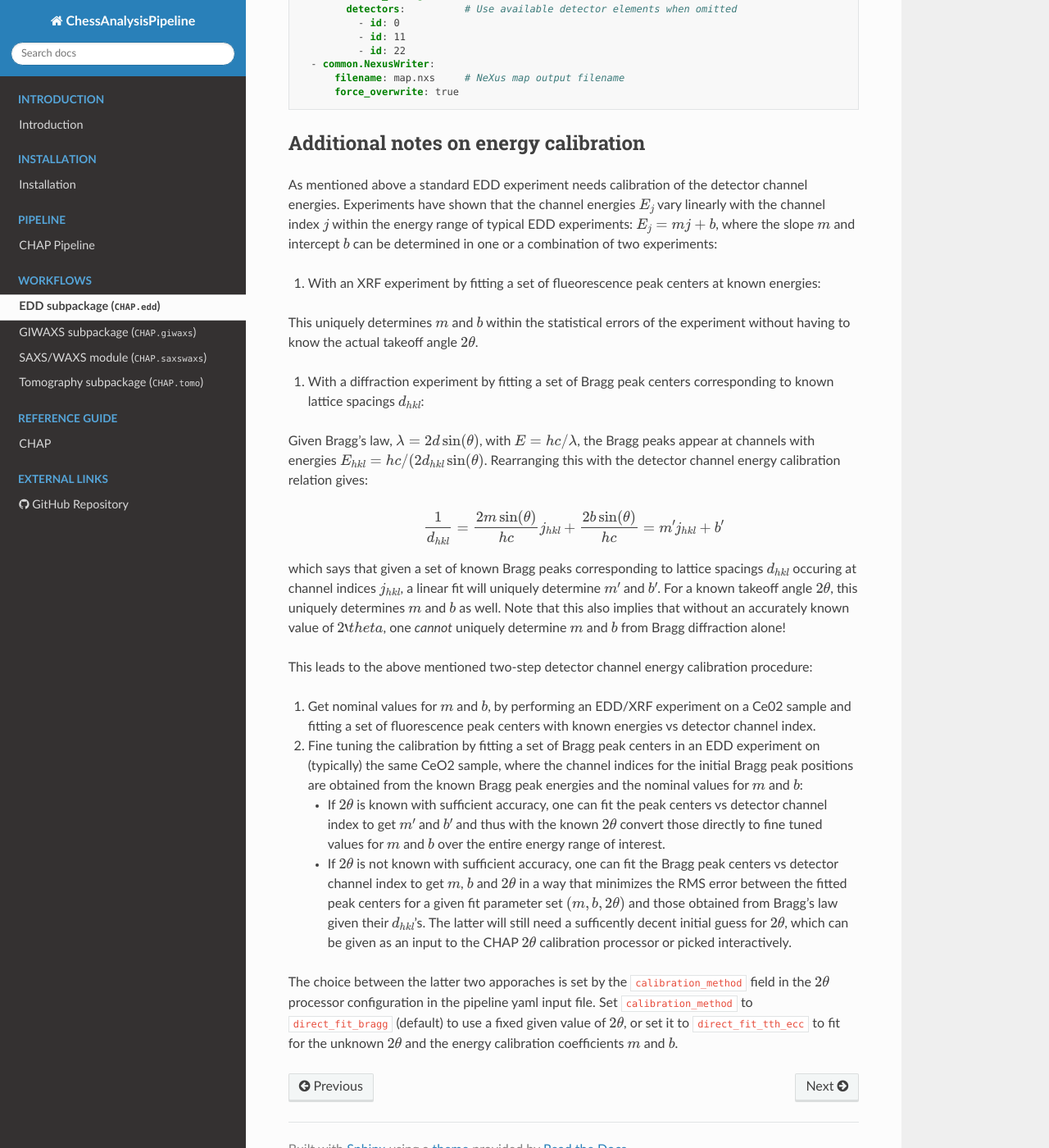
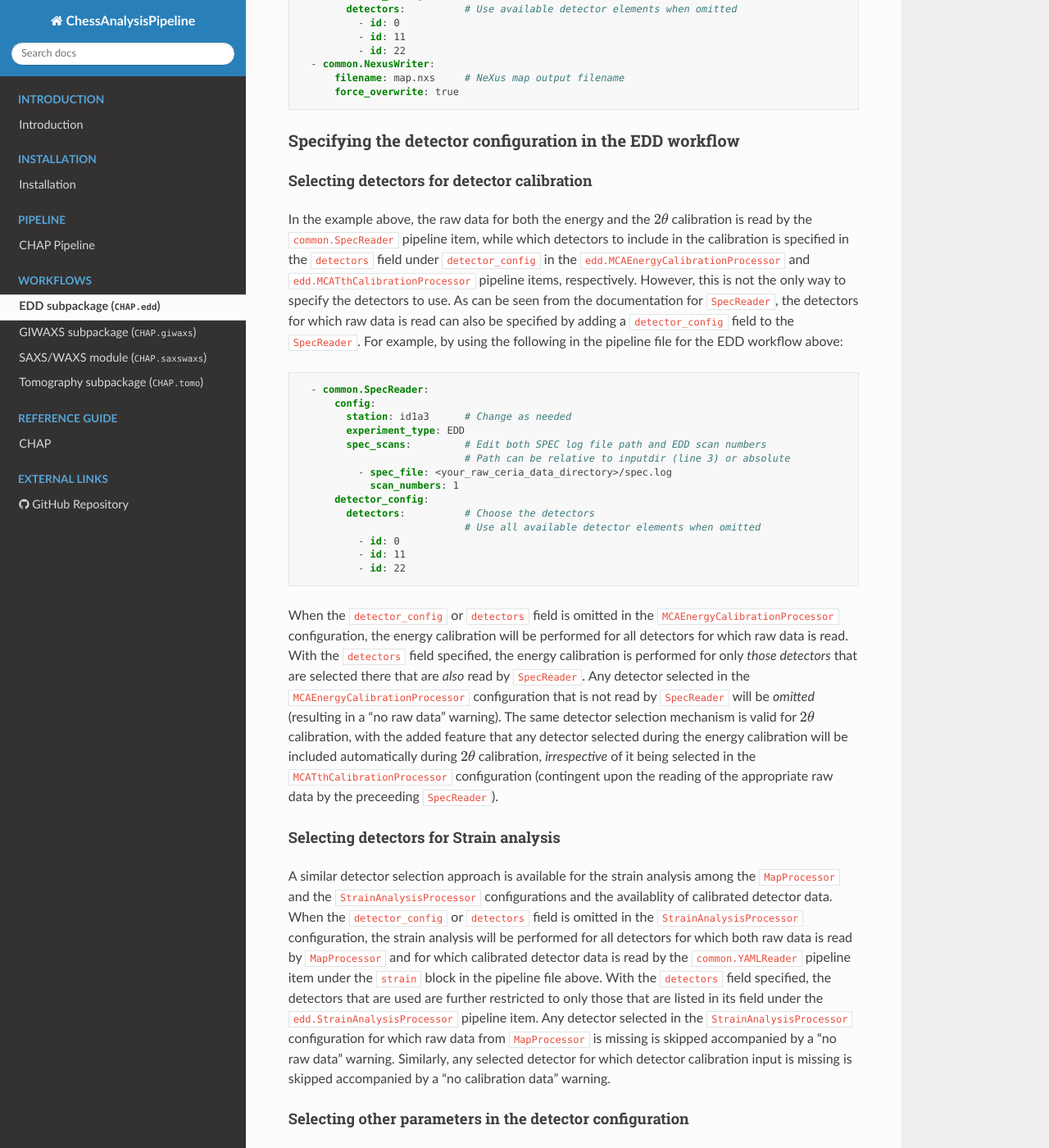
Before and after one commit to CHESSComputing/ChessAnalysisPipeline, a Sphinx documentation site: the page built from docs/workflows/EDD.md, in a window 1280 px wide and 1400 px high, scrolled down 6743 px. Shown: the whole window at 82% size. Built offline with Sphinx 7.4.7 and the Read the Docs theme 3.1.0, drawn with Linux system fonts in a browser that asks for light colours; pages that are not in the unit, such as notebooks, are missing from menus; some of the changed text lies outside the part shown.

Commit message:
add: Added details to documentation on EDD detector configuration
Also fixed and made CHAP.edd.model.FitConfig public again, so that
it shows up in the reference guide.

````diff
--- a/docs/_templates/layout.html
+++ b/docs/_templates/layout.html
@@ -5,7 +5,7 @@
   <p class="caption"><span class="caption-text">External Links</span></p>
   <ul>
     <li class="toctree-l1">
-      <a class="reference internal" href="https://github.com">
+      <a class="reference internal" href="https://github.com/CHESSComputing/ChessAnalysisPipeline">
         <i class="fa fa-github"></i> GitHub Repository
       </a>
     </li>
--- a/docs/workflows/EDD.md
+++ b/docs/workflows/EDD.md
@@ -317,6 +317,69 @@ map:
       force_overwrite: true
 ```
 
+### Specifying the detector configuration in the EDD workflow
+
+#### Selecting detectors for detector calibration
+
+In the example above, the raw data for both the energy and the $2\theta$ calibration is read by the `common.SpecReader` pipeline item, while which detectors to include in the calibration is specified in the `detectors` field under `detector_config` in the `edd.MCAEnergyCalibrationProcessor` and `edd.MCATthCalibrationProcessor` pipeline items, respectively.
+However, this is not the only way to specify the detectors to use. As can be seen from the documentation for [`SpecReader`](https://chesscomputing.github.io/ChessAnalysisPipeline/CHAP.common.html#CHAP.common.reader.SpecReader), the detectors for which raw data is read can also be specified by adding a `detector_config` field to the `SpecReader`. For example, by using the following in the pipeline file for the EDD workflow above:
+```yaml
+  - common.SpecReader:
+      config:
+        station: id1a3      # Change as needed
+        experiment_type: EDD
+        spec_scans:         # Edit both SPEC log file path and EDD scan numbers
+                            # Path can be relative to inputdir (line 3) or absolute
+          - spec_file: <your_raw_ceria_data_directory>/spec.log
+            scan_numbers: 1
+      detector_config:
+        detectors:          # Choose the detectors
+                            # Use all available detector elements when omitted
+          - id: 0
+          - id: 11
+          - id: 22
+```
+When the `detector_config` or `detectors` field is omitted in the `MCAEnergyCalibrationProcessor` configuration, the energy calibration will be performed for all detectors for which raw data is read. With the `detectors` field specified, the energy calibration is performed for only *those detectors* that are selected there that are *also* read by `SpecReader`. Any detector selected in the `MCAEnergyCalibrationProcessor` configuration that is not read by `SpecReader` will be *omitted* (resulting in a "no raw data" warning).
+The same detector selection mechanism is valid for $2\theta$ calibration, with the added feature that any detector selected during the energy calibration will be included automatically during $2\theta$ calibration, *irrespective* of it being selected in the `MCATthCalibrationProcessor` configuration (contingent upon the reading of the appropriate raw data by the preceeding `SpecReader`).
+
+#### Selecting detectors for Strain analysis
+
+A similar detector selection approach is available for the strain analysis among the `MapProcessor` and the `StrainAnalysisProcessor` configurations and the availablity of calibrated detector data. When the `detector_config` or `detectors` field is omitted in the `StrainAnalysisProcessor` configuration, the strain analysis will be performed for all detectors for which both raw data is read by `MapProcessor` and for which calibrated detector data is read by the `common.YAMLReader` pipeline item under the `strain` block in the pipeline file above. With the `detectors` field specified, the detectors that are used are further restricted to only those that are listed in its field under the `edd.StrainAnalysisProcessor` pipeline item. Any detector selected in the `StrainAnalysisProcessor` configuration for which raw data from `MapProcessor` is missing is skipped accompanied by a "no raw data" warning. Similarly, any selected detector for which detector calibration input is missing is skipped accompanied by a "no calibration data" warning.
+
+#### Selecting other parameters in the detector configuration
+
+In addition to which detectors to include, the user also has the choice to pick many other parameters that affect the detector configuration and the EDD workflow. Some are specific to certain processors in the EDD workflow, but a certain set, those in the [`FitConfig`](https://chesscomputing.github.io/ChessAnalysisPipeline/CHAP.edd.html#CHAP.edd.model.FitConfig) configuration class, can be specified both on a *per-detector-basis* as well as on a *for-all-detectors basis*. This is evident from the fact that both [`MCADetectorConfig`](https://chesscomputing.github.io/ChessAnalysisPipeline/CHAP.edd.html#CHAP.edd.model.MCADetectorConfig) as well the list entries in its `detectors` field are derived from `FitConfig`. The generic behavior for each of these parameters is that those specified on the *for-all-detector* level, i.e. as items of the `detector_config` fields, superseed those that are specified on a *per-detector-basis*.
+
+Take for example two scenarios for the detector configuration in the energy calibration step:
+
+- as specified in the pipeline file above:
+  ```yaml
+    detector_config:
+       baseline: true
+       mask_ranges: [[650, 850]]
+       detectors:
+         - id: 0
+         - id: 11
+         - id: 22
+  ```
+
+- or specified as follows:
+  ```yaml
+    detector_config:
+       mask_ranges: [[650, 850]]
+       detectors:
+         - id: 0
+           baseline: true
+         - id: 11
+           mask_ranges: [[600, 850]]
+         - id: 22
+           baseline:
+             lam: 1.e-5
+           mask_ranges: [[650, 900]]
+  ```
+
+The first case will set `baseline` and `mask_range` for each detector to the *same* value specified by the respective values in the `detector_config` configuration. The same happens for `mask_range` in the second case, where its entries for detector 11 and 22 are ignored. Whereas, the `baseline` parameter for detector 0, 11 and 22 is set to `True`, `False` (its default value), and `True` with a smoothness parameter, lam, of $10^{-5}$, respectively.
+
 ## Additional notes on energy calibration
 
 As mentioned above a standard EDD experiment needs calibration of the detector channel energies. Experiments have shown that the channel energies $E_j$ vary linearly with the channel index $j$ within the energy range of typical EDD experiments: $E_j = mj+b$, where the slope $m$ and intercept $b$ can be determined in one or a combination of two experiments:
````
Also changed, not shown: other parts of docs/workflows/EDD.md (+1 -1 lines), 2 other files.
